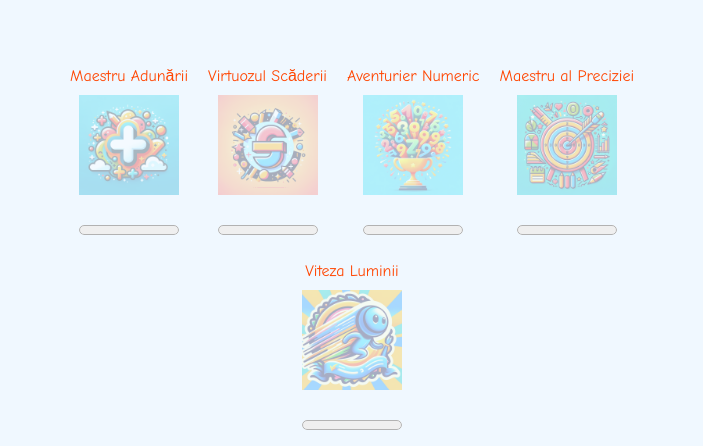
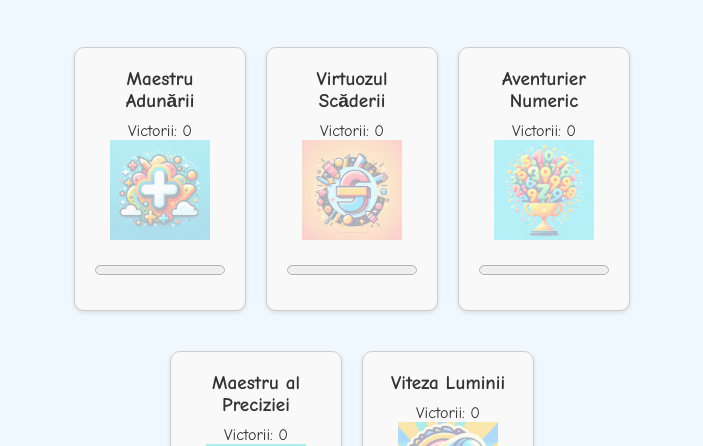
Before and after one commit to alexandruvrabie/school, a plain HTML site: page math/index.html in a window 1280 px wide. Shown: the part 354-800 px from the top of the page, without its empty margins (288-991 px from the left). Drawn offline with Linux system fonts and the light colour scheme.

Commit message:
Add bonus counter, improve design.

```diff
--- a/math/index.html
+++ b/math/index.html
@@ -39,7 +39,7 @@
         </select>
     </div>
     <div id="controlsContainer">
-        <button id="soundToggleButton" class="soundButton soundOff">Fără sunet</button>
+        <button id="soundToggleButton" class="soundButton soundOn">Cu sunet</button>
         <button id="resetButton" class="resetButton">Resetează pagina</button>
     </div>
     <div id="exerciseContainer">
@@ -51,30 +51,35 @@
     <div id="bonusContainer">
         <div class="bonusItem">
             <div class="bonusTitle">Maestru Adunării</div>
+            <div id="counterAdunareContainer">Victorii: <span id="counterAdunare">0</span></div>
             <img src="images/maestrul-adunarii.webp" alt="Bonus Adunare" class="bonusImage" id="bonusAdunare"
                  title="Completează 10 exerciții de adunare pentru a debloca acest bonus!">
             <progress value="0" max="10" class="bonusProgress" id="progressAdunare"></progress>
         </div>
         <div class="bonusItem">
             <div class="bonusTitle">Virtuozul Scăderii</div>
+            <div id="counterScadereContainer">Victorii: <span id="counterScadere">0</span></div>
             <img src="images/virtuozul-scaderii.webp" alt="Bonus Scădere" class="bonusImage" id="bonusScadere"
                  title="Completează 10 exerciții de scădere pentru a debloca acest bonus!">
             <progress value="0" max="10" class="bonusProgress" id="progressScadere"></progress>
         </div>
         <div class="bonusItem">
             <div class="bonusTitle">Aventurier Numeric</div>
+            <div id="counterNumereContainer">Victorii: <span id="counterNumere">0</span></div>
             <img src="images/aventurier-numeric.webp" alt="Bonus Numere" class="bonusImage" id="bonusNumere"
                  title="Folosește toate numerele din interval în exerciții pentru a debloca acest bonus!">
             <progress value="0" max="20" class="bonusProgress" id="progressNumere"></progress>
         </div>
         <div class="bonusItem">
             <div class="bonusTitle">Maestru al Preciziei</div>
+            <div id="counterPrecizieContainer">Victorii: <span id="counterPrecizie">0</span></div>
             <img src="images/precision-master.webp" alt="Bonus Precizie" class="bonusImage" id="bonusPrecizie"
                  title="Rezolvă 20 de exerciții consecutiv corecte pentru a debloca acest bonus!">
             <progress value="0" max="20" class="bonusProgress" id="progressPrecizie"></progress>
         </div>
         <div class="bonusItem">
             <div class="bonusTitle">Viteza Luminii</div>
+            <div id="counterVitezaContainer">Victorii: <span id="counterViteza">0</span></div>
             <img src="images/speed-light.webp" alt="Bonus Viteză" class="bonusImage" id="bonusViteza"
                  title="Rezolvă 10 exerciții în 60 de secunde pentru a debloca acest bonus!">
             <progress value="0" max="10" class="bonusProgress" id="speedBonusProgress"></progress>
--- a/math/js/script.js
+++ b/math/js/script.js
@@ -20,7 +20,13 @@ const historyContainer = document.getElementById("exerciseList");
 let soundEnabled = false;
 let minNumber = 1;
 let maxNumber = 20;
-
+let bonusCounters = {
+    adunare: 0,
+    scadere: 0,
+    numere: 0,
+    precizie: 0,
+    viteza: 0
+};
 function generateExercise() {
     let num1, num2, exerciseType;
     exerciseType = Math.random() > 0.5 ? "addition" : "subtraction";
@@ -88,7 +94,6 @@ function checkAnswer() {
         checkAndDisplayBonus();
         generateExercise(); // Generează un nou exercițiu
         correctConsecutive++;
-        updateProgress('Precizie', correctConsecutive);
         document.getElementById("answer").placeholder = '?'; // Resetează placeholder-ul dacă răspunsul este corect
     } else if (attempts < 2) {
         playErrorSound();
@@ -174,10 +179,12 @@ function checkAndDisplayBonus() {
     updateProgress('Adunare', bonusTracker.adunare); // pentru adunare
     updateProgress('Scadere', bonusTracker.scadere); // pentru scădere
     updateProgress('Numere', numbersUsed.size); // pentru numere utilizate
+    updateProgress('Precizie', correctConsecutive);
 
     // Maestru al Preciziei
     if (correctConsecutive >= 20) {
         bonusStatus.precizie = true;
+        bonusCounters.precizie++;
         createFallingEffect();
         document.getElementById("bonusPrecizie").style.opacity = 1;
         correctConsecutive = 0; // Resetează contorul după ce bonusul este acordat
@@ -185,20 +192,32 @@ function checkAndDisplayBonus() {
     // Resetarea tracker-ului la completarea bonusului
     if (bonusTracker.adunare >= maxAdunare) {
         bonusStatus.adunare = true;
+        bonusCounters.adunare++;
         createFallingEffect();
         bonusTracker.adunare = 0;
     }
     if (bonusTracker.scadere >= maxScadere) {
         bonusStatus.scadere = true;
+        bonusCounters.scadere++;
         createFallingEffect();
         bonusTracker.scadere = 0;
     }
     if (numbersUsed.size >= maxNumber) {
         bonusStatus.numere = true;
+        bonusCounters.numere++;
         createFallingEffect();
         numbersUsed.clear();
     }
     saveToLocalStorage(); // Salvăm starea curentă după verificarea bonusurilor
+    updateUIForCounters();
+}
+
+function updateUIForCounters() {
+    document.getElementById("counterAdunare").textContent = bonusCounters.adunare;
+    document.getElementById("counterScadere").textContent = bonusCounters.scadere;
+    document.getElementById("counterNumere").textContent = bonusCounters.numere;
+    document.getElementById("counterPrecizie").textContent = bonusCounters.precizie;
+    document.getElementById("counterViteza").textContent = bonusCounters.viteza;
 }
 
 function addExerciseToHistory(isCorrect) {
@@ -301,6 +320,7 @@ function incrementExercisesSolvedInChallenge() {
         document.getElementById("bonusViteza").style.opacity = 1;
 
         bonusStatus.viteza = true;
+        bonusCounters.viteza++;
         applyGlowEffect('bonusViteza');
         createFallingEffect();
 
@@ -323,7 +343,8 @@ function saveToLocalStorage() {
         exercisesSolvedInChallenge,
         bonusStatus,
         exercisesHistory,
-        maxNumber
+        maxNumber,
+        bonusCounters
     };
     localStorage.setItem('mathAppData', JSON.stringify(appData));
 }
@@ -354,7 +375,17 @@ function loadFromLocalStorage() {
             precizie: false,
             viteza: false
         };
+        bonusCounters = appData.bonusCounters || {
+            adunare: 0,
+            scadere: 0,
+            numere: 0,
+            precizie: 0,
+            viteza: 0
+        };
         exercisesHistory = appData.exercisesHistory || []; // Încarcă istoricul sau inițializează-l ca listă goală
+
+        // Actualizarea UI-ului pentru a reflecta valorile contoarelor
+        updateUIForCounters();
 
         // Restaurează UI-ul bazat pe bonusStatus
         Object.keys(bonusStatus).forEach(key => {
--- a/math/styles/style.css
+++ b/math/styles/style.css
@@ -97,7 +97,7 @@ button:hover {
     background-color: #76EEC6;
 }
 
-#message, #bonusContainer {
+#message {
     color: #FF4500;
     font-size: 2rem;
     margin: 20px 0;
@@ -136,18 +136,36 @@ button:hover {
 
 #bonusContainer {
     display: flex;
-    flex-wrap: wrap; /* Permite elementelor să treacă pe rândul următor dacă nu există spațiu suficient */
+    flex-wrap: wrap; /* Permite elementelor să treacă pe un nou rând */
     justify-content: center; /* Centrează elementele pe rând */
     gap: 20px; /* Spațiu între elementele de bonus */
 }
 
 .bonusItem {
-    text-align: center; /* Alinează textul și imaginile din fiecare bonusItem */
+    border: 1px solid #ccc; /* Adaugă o bordură subtilă */
+    padding: 20px; /* Spațiu în interiorul fiecărui element de bonus */
+    margin-bottom: 20px; /* Spațiu între elementele de bonus */
+    border-radius: 10px; /* Margini rotunjite */
+    background-color: #f9f9f9; /* Un fundal ușor diferit pentru a se distinge */
+    box-shadow: 0 2px 4px rgba(0, 0, 0, 0.1); /* O umbră subtilă pentru efectul de adâncime */
+    display: flex;
+    flex-direction: column;
+    align-items: center; /* Centrează conținutul pe verticală */
+    text-align: center; /* Alinează textul la centru */
+    flex: 0 1 calc(25% - 20px); /* Calculează flex-basis pentru 4 elemente per rând minus gap */
 }
 
 .bonusTitle {
-    font-size: 1rem;
-    margin-bottom: 10px; /* Spațiu între titlu și imagine */
+    font-size: 1.2em; /* Mărește ușor fontul titlului */
+    margin-bottom: 10px; /* Spațiu între titlu și conținutul următor */
+    font-weight: bold; /* Face titlul mai proeminent */
+    color: #333; /* O culoare mai închisă pentru contrast */
+}
+
+.counterContainer {
+    margin: 10px 0; /* Spațiu înainte și după contor */
+    font-size: 0.9em; /* O dimensiune mai mică a fontului pentru contor */
+    color: #666; /* O culoare mai deschisă pentru textul contorului */
 }
 
 .bonusImage {
@@ -159,8 +177,9 @@ button:hover {
 }
 
 .bonusProgress {
-    width: 100px; /* Lățimea corespunde cu cea a imaginii bonus */
-    height: 20px; /* Înălțimea barei de progres */
+    width: 100%; /* Lățime completă pentru a se potrivi cu containerul */
+    height: 20px; /* Înălțimea specifică pentru bara de progres */
+    margin: 10px 0; /* Spațiu înainte și după bara de progres */
 }
 
 #controlsContainer {
@@ -220,6 +239,17 @@ button:hover {
         height: auto;
     }
 }
+@media (max-width: 768px) {
+    .bonusItem {
+        flex: 0 1 calc(50% - 20px); /* Ajustează pentru 2 elemente per rând pe ecrane mai mici */
+    }
+}
+
+@media (max-width: 480px) {
+    .bonusItem {
+        flex: 0 1 100%; /* Ocupă întreaga lățime pentru ecrane foarte mici */
+    }
+}
 
 @keyframes glowAnimation {
     0%, 100% { filter: brightness(1); }
```
